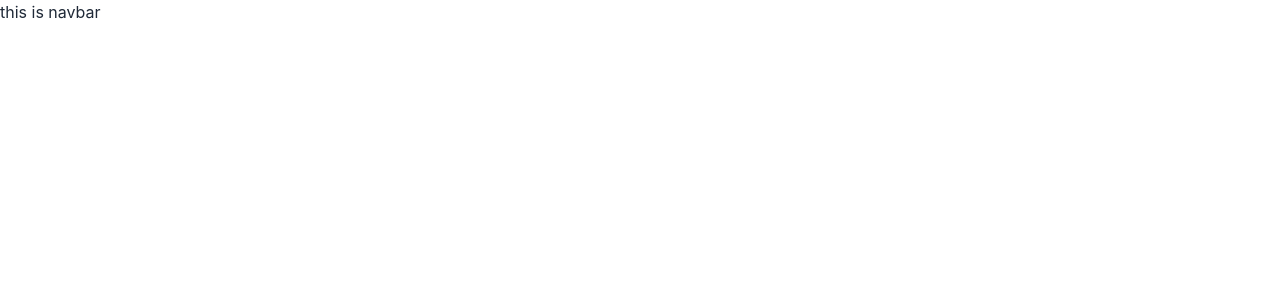
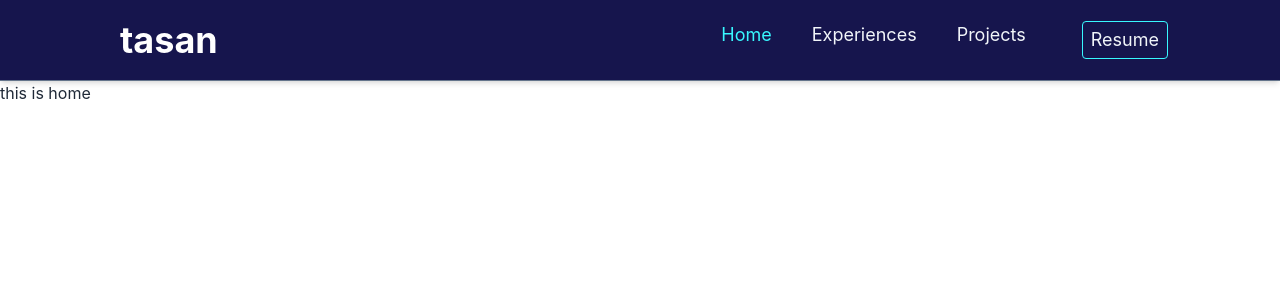
Before and after one commit to tauhid-hasan-dev/tauhidhasan, a React (Create React App) app: page / in a window 1280 px wide. Shown: the top 300 px of the page. Built offline with nearby package versions, Linux system fonts and the light colour scheme.

Commit message:
navbar completed

```diff
--- a/src/Components/Home/Navbar.js
+++ /dev/null
@@ -1,11 +0,0 @@
-import React from 'react';
-
-const Navbar = () => {
-    return (
-        <div>
-            <p>this is navbar</p>
-        </div>
-    );
-};
-
-export default Navbar;
--- /dev/null
+++ b/src/Components/shared/Navbar.js
@@ -0,0 +1,52 @@
+import React from 'react';
+import { Link, NavLink } from 'react-router-dom';
+
+const Navbar = () => {
+    const menuItem = <>
+        <NavLink
+            to="/"
+            className={({ isActive }) =>
+                isActive ? '  text-text' : undefined
+            }
+        >Home</NavLink>
+
+        <NavLink to='/services' className={({ isActive }) =>
+            isActive ? ' text-text' : undefined
+        } >Experiences</NavLink>
+
+        <NavLink to='/blog' className={({ isActive }) =>
+            isActive ? ' text-text' : undefined
+        }>Projects</NavLink>
+
+        <a href='https://drive.google.com/file/d/1ix8ayp0IoC7mFdCLm0ZmK4v3okuf3HhK/view' className='pl-2 lg:pl-4 ' target="_blank" ><button className="hover:bg-slate-600 border border-text px-2  py-1  rounded " target="_blank">Resume</button></a>
+
+
+    </>
+    return (
+        <div className={`navbar bg-background shadow-md px-5 border-b border-slate-500 lg:px-28 py-5 `}>
+            <div className="navbar-start">
+                <div className="dropdown">
+                    <label tabIndex={0} className="btn btn-ghost lg:hidden text-white text-6xl">
+                        <svg xmlns="http://www.w3.org/2000/svg" className="h-5 w-5" fill="none" viewBox="0 0 24 24" stroke="currentColor"><path strokeLinecap="round" strokeLinejoin="round" strokeWidth="2" d="M4 6h16M4 12h8m-8 6h16" /></svg>
+                    </label>
+                    <ul tabIndex={0} className="menu menu-compact dropdown-content mt-3  shadow  rounded-box w-52 flex flex-col gap-5 bg-slate-800 text-white p-5">
+                        {menuItem}
+                    </ul>
+                </div>
+                <Link to="/" className="normal-case text-xl   lg:text-4xl text-white font-semibold ">
+                    <div className='flex  items-center justify-center'>
+                        <span className='block ml-2 font-bold'>tasan</span>
+                    </div>
+                </Link>
+            </div>
+
+            <div className="navbar-end hidden lg:flex">
+                <ul className="wmenu menu-horizontal p-0 text-slate-100 gap-10 text-lg ">
+                    {menuItem}
+                </ul>
+            </div>
+        </div >
+    );
+};
+
+export default Navbar;
--- a/src/layout/Main.js
+++ b/src/layout/Main.js
@@ -1,6 +1,7 @@
 import React from 'react';
 import { Outlet } from 'react-router-dom';
-import Navbar from '../Components/Home/Navbar';
+import Navbar from '../Components/shared/Navbar';
+
 
 const Main = () => {
     return (
--- a/src/routes/routes.js
+++ b/src/routes/routes.js
@@ -1,5 +1,5 @@
 import { createBrowserRouter } from "react-router-dom";
-import Home from "../Home";
+import Home from "../Components/Home/Home/Home";
 import Main from "../layout/Main";
 
 export const router = createBrowserRouter([
@@ -8,7 +8,7 @@ export const router = createBrowserRouter([
         element: <Main></Main>,
         children: [
             {
-                path: '/home',
+                path: '/',
                 element: <Home></Home>
             },
         ]
--- a/tailwind.config.js
+++ b/tailwind.config.js
@@ -4,7 +4,13 @@ module.exports = {
     "./src/**/*.{js,jsx,ts,tsx}",
   ],
   theme: {
-    extend: {},
+    extend: {
+      colors: {
+        'background': '#16154D',
+        'text': '#38F8FF'
+
+      },
+    },
   },
   plugins: [require("daisyui")],
 }
```
Also changed, not shown: src/Components/Home/Home/Home.js (renamed from src/Home.js).
